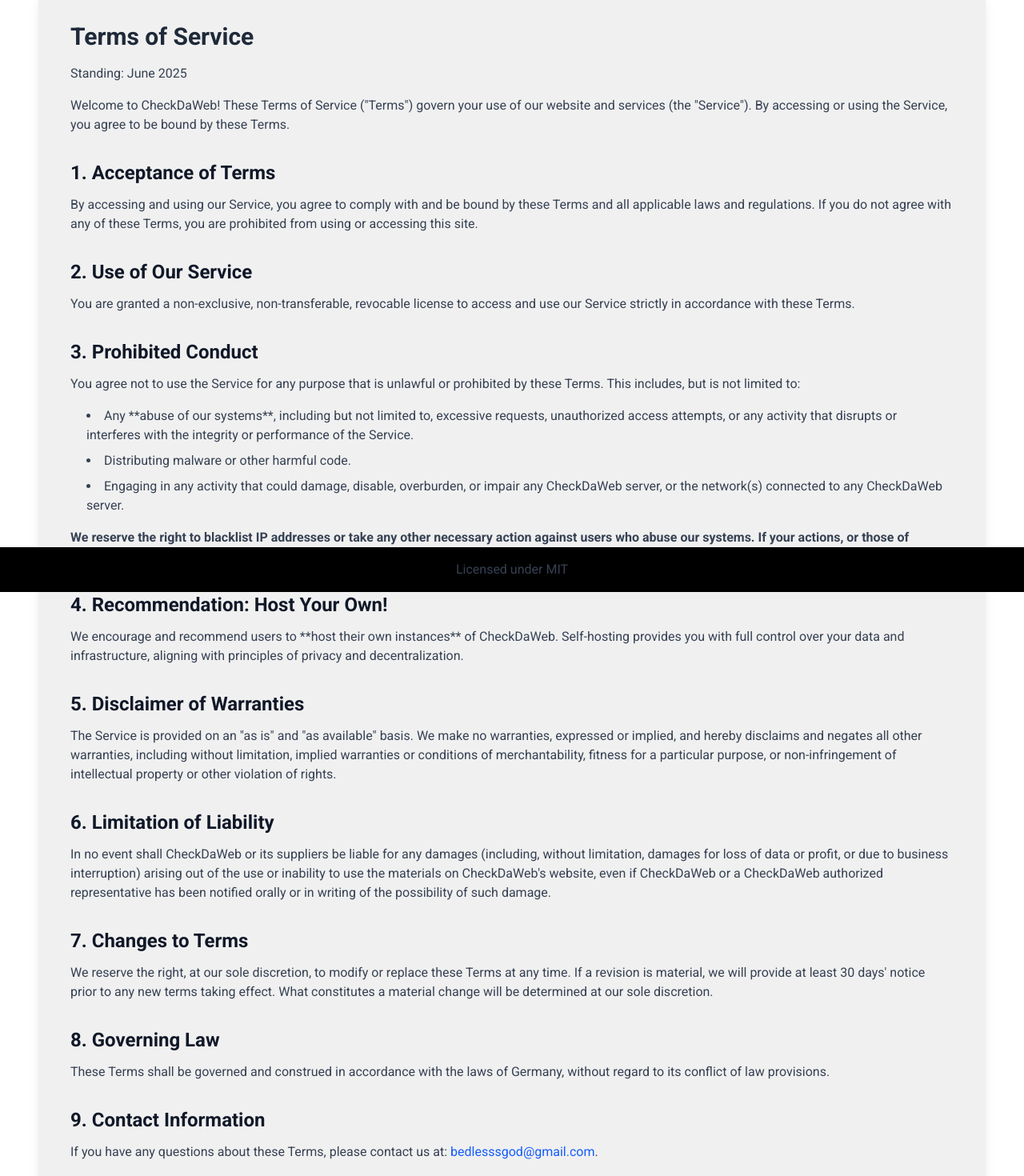
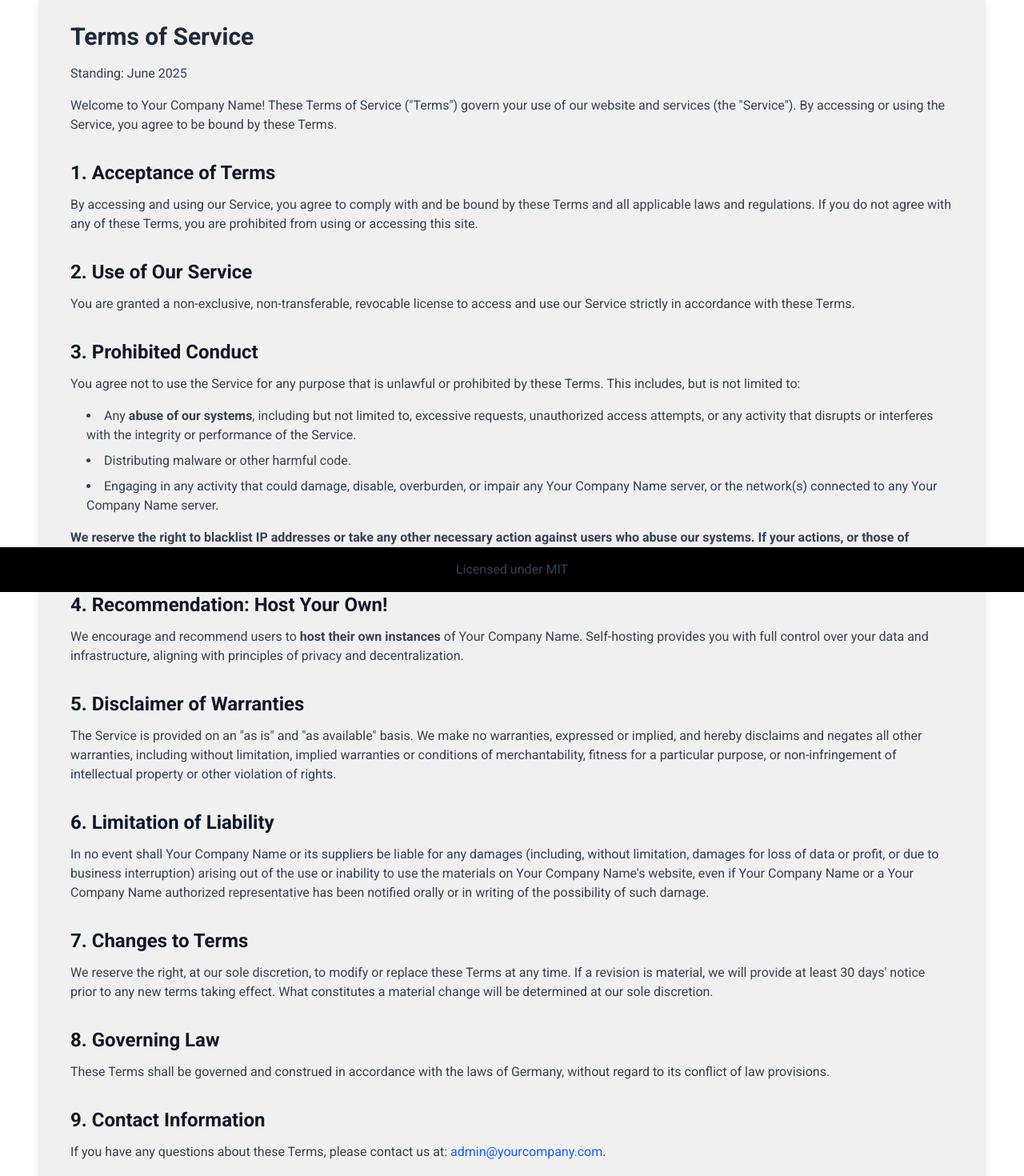
Before and after one commit to Bedlessdeus/CheckDaWeb, a SvelteKit app: page /tos in a window 1280 px wide. Shown: the part 60-1530 px from the top of the page at 80% size. Built offline with nearby package versions, Linux system fonts and the light colour scheme.

Commit message:
TOS & GDPR Update
+ Updated TOS & GDPR Pages to use environment variables for value (ex. Company Name, Company Email etc.)

```diff
--- a/src/routes/gdpr/+page.svelte
+++ b/src/routes/gdpr/+page.svelte
@@ -1,3 +1,7 @@
+<script>
+	import { env } from '$env/dynamic/public';
+</script>
+
 <div class="container mx-auto p-4 sm:p-8 md:p-10 lg:p-12">
 	<div
 		class="bg-secondary-light dark:bg-secondary-dark rounded-lg p-6 shadow-lg sm:p-8 md:p-10 dark:shadow-xl"
@@ -10,8 +14,8 @@
 
 		<div class="prose max-w-none">
 			<p class="mb-4 text-gray-700 dark:text-gray-300">
-				This Privacy Policy describes how CheckDaWeb ("we," "us," or "our") collects, uses, and
-				discloses your personal information when you use our website and services (the "Service").
+				This Privacy Policy describes how {env.PUBLIC_COMPANY_NAME} ("we," "us," or "our") collects,
+				uses, and discloses your personal information when you use our website and services (the "Service").
 			</p>
 			<p class="mb-4 text-gray-700 dark:text-gray-300">
 				We are committed to protecting your privacy and handling your data in an open and
@@ -24,12 +28,12 @@
 			</h2>
 			<p class="mb-4 text-gray-700 dark:text-gray-300">
 				The data controller responsible for your personal data is: <br />
-				Private By Design LLC <br />
-				Private By Design <br />
+				{env.PUBLIC_COMPANY_NAME}<br />
+				{env.PUBLIC_COMPANY_ADDRESS} <br />
 				<a
-					href="mailto:bedlesssgod@gmail.com"
+					href="mailto:{env.PUBLIC_COMPANY_EMAIL}"
 					class="text-blue-600 hover:underline dark:text-blue-400 dark:hover:underline"
-					>bedlesssgod@gmail.com</a
+					>{env.PUBLIC_COMPANY_EMAIL}</a
 				>
 			</p>
 
@@ -37,16 +41,18 @@
 				2. Information We Collect
 			</h2>
 			<p class="mb-4 text-gray-700 dark:text-gray-300">
-				**Strict No-Log Policy:** For our instance of CheckDaWeb, we operate with a strict **no-log
-				policy** as far as we control. This means we do not intentionally collect, store, or process
-				any personal identifiable information or usage logs from your interactions with our Service.
+				<strong>Strict No-Log Policy:</strong> For our instance of {env.PUBLIC_COMPANY_NAME}, we
+				operate with a strict <strong>no-log policy</strong> as far as we control. This means we do not
+				intentionally collect, store, or process any personal identifiable information or usage logs
+				from your interactions with our Service.
 			</p>
 			<p class="mb-4 text-gray-700 dark:text-gray-300">
 				While we implement this policy for our direct operations, please be aware that we cannot
 				control what your Internet Service Provider (ISP) or our datacenter may log.
 			</p>
 			<p class="mb-4 text-gray-700 dark:text-gray-300">
-				Our traffic is **end-to-end encrypted with HTTPS** to help protect your data in transit.
+				Our traffic is <strong>end-to-end encrypted with HTTPS</strong> to help protect your data in
+				transit.
 			</p>
 
 			<h2 class="mt-8 mb-4 text-2xl font-semibold text-gray-700 dark:text-gray-200">
@@ -75,37 +81,38 @@
 			</p>
 			<ul class="mb-4 list-inside list-disc space-y-2 text-gray-700 dark:text-gray-300">
 				<li>
-					**The right to access:** You have the right to request copies of your personal data.
+					<strong>The right to access:</strong> You have the right to request copies of your personal
+					data.
 				</li>
 				<li>
-					**The right to rectification:** You have the right to request that we correct any
-					information you believe is inaccurate. You also have the right to request that we complete
+					<strong>The right to rectification:</strong> You have the right to request that we correct
+					any information you believe is inaccurate. You also have the right to request that we complete
 					the information you believe is incomplete.
 				</li>
 				<li>
-					**The right to erasure:** You have the right to request that we erase your personal data,
-					under certain conditions.
+					<strong>The right to erasure:</strong> You have the right to request that we erase your personal
+					data, under certain conditions.
 				</li>
 				<li>
-					**The right to restrict processing:** You have the right to request that we restrict the
-					processing of your personal data, under certain conditions.
+					<strong>The right to restrict processing:</strong> You have the right to request that we restrict
+					the processing of your personal data, under certain conditions.
 				</li>
 				<li>
-					**The right to object to processing:** You have the right to object to our processing of
-					your personal data, under certain conditions.
+					<strong>The right to object to processing:</strong> You have the right to object to our processing
+					of your personal data, under certain conditions.
 				</li>
 				<li>
-					**The right to data portability:** You have the right to request that we transfer the data
-					that we have collected to another organization, or directly to you, under certain
+					<strong>The right to data portability:</strong> You have the right to request that we transfer
+					the data that we have collected to another organization, or directly to you, under certain
 					conditions.
 				</li>
 			</ul>
 			<p class="mb-4 text-gray-700 dark:text-gray-300">
 				If you make a request, we have one month to respond to you. If you would like to exercise
 				any of these rights, please contact us at: <a
-					href="mailto:bedlesssgod@gmail.com"
+					href="mailto:{env.PUBLIC_COMPANY_EMAIL}"
 					class="text-blue-600 hover:underline dark:text-blue-400 dark:hover:underline"
-					>bedlesssgod@gmail.com</a
+					>{env.PUBLIC_COMPANY_EMAIL}</a
 				>.
 			</p>
 
@@ -127,9 +134,9 @@
 			<ul class="mb-4 list-inside list-disc text-gray-700 dark:text-gray-300">
 				<li>
 					By email: <a
-						href="mailto:bedlesssgod@gmail.com"
+						href="mailto:{env.PUBLIC_COMPANY_EMAIL}"
 						class="text-blue-600 hover:underline dark:text-blue-400 dark:hover:underline"
-						>bedlesssgod@gmail.com</a
+						>{env.PUBLIC_COMPANY_EMAIL}</a
 					>
 				</li>
 			</ul>
--- a/src/routes/tos/+page.svelte
+++ b/src/routes/tos/+page.svelte
@@ -1,3 +1,7 @@
+<script>
+	import { env } from '$env/dynamic/public';
+</script>
+
 <div class="container mx-auto p-4 sm:p-8 md:p-10 lg:p-12">
 	<div
 		class="bg-secondary-light dark:bg-secondary-dark rounded-lg p-6 shadow-lg sm:p-8 md:p-10 dark:shadow-xl"
@@ -9,9 +13,9 @@
 		<p class="mb-4 !text-gray-700 dark:!text-gray-300">Standing: June 2025</p>
 		<div class="prose max-w-none">
 			<p class="mb-4 text-gray-700 dark:text-gray-300">
-				Welcome to CheckDaWeb! These Terms of Service ("Terms") govern your use of our website and
-				services (the "Service"). By accessing or using the Service, you agree to be bound by these
-				Terms.
+				Welcome to {env.PUBLIC_COMPANY_NAME}! These Terms of Service ("Terms") govern your use of
+				our website and services (the "Service"). By accessing or using the Service, you agree to be
+				bound by these Terms.
 			</p>
 
 			<h2 class="mt-8 mb-4 text-2xl font-semibold text-gray-700 dark:text-gray-200">
@@ -40,14 +44,14 @@
 			</p>
 			<ul class="mb-4 list-inside list-disc text-gray-700 dark:text-gray-300">
 				<li>
-					Any **abuse of our systems**, including but not limited to, excessive requests,
-					unauthorized access attempts, or any activity that disrupts or interferes with the
-					integrity or performance of the Service.
+					Any <strong>abuse of our systems</strong>, including but not limited to, excessive
+					requests, unauthorized access attempts, or any activity that disrupts or interferes with
+					the integrity or performance of the Service.
 				</li>
 				<li>Distributing malware or other harmful code.</li>
 				<li>
-					Engaging in any activity that could damage, disable, overburden, or impair any CheckDaWeb
-					server, or the network(s) connected to any CheckDaWeb server.
+					Engaging in any activity that could damage, disable, overburden, or impair any {env.PUBLIC_COMPANY_NAME}
+					server, or the network(s) connected to any {env.PUBLIC_COMPANY_NAME} server.
 				</li>
 			</ul>
 			<p class="mb-4 font-bold text-red-600 dark:text-red-400">
@@ -61,9 +65,9 @@
 				4. Recommendation: Host Your Own!
 			</h2>
 			<p class="mb-4 text-gray-700 dark:text-gray-300">
-				We encourage and recommend users to **host their own instances** of CheckDaWeb. Self-hosting
-				provides you with full control over your data and infrastructure, aligning with principles
-				of privacy and decentralization.
+				We encourage and recommend users to <strong>host their own instances</strong> of {env.PUBLIC_COMPANY_NAME}.
+				Self-hosting provides you with full control over your data and infrastructure, aligning with
+				principles of privacy and decentralization.
 			</p>
 
 			<h2 class="mt-8 mb-4 text-2xl font-semibold text-gray-700 dark:text-gray-200">
@@ -81,11 +85,11 @@
 				6. Limitation of Liability
 			</h2>
 			<p class="mb-4 text-gray-700 dark:text-gray-300">
-				In no event shall CheckDaWeb or its suppliers be liable for any damages (including, without
-				limitation, damages for loss of data or profit, or due to business interruption) arising out
-				of the use or inability to use the materials on CheckDaWeb's website, even if CheckDaWeb or
-				a CheckDaWeb authorized representative has been notified orally or in writing of the
-				possibility of such damage.
+				In no event shall {env.PUBLIC_COMPANY_NAME} or its suppliers be liable for any damages (including,
+				without limitation, damages for loss of data or profit, or due to business interruption) arising
+				out of the use or inability to use the materials on {env.PUBLIC_COMPANY_NAME}'s website,
+				even if {env.PUBLIC_COMPANY_NAME} or a {env.PUBLIC_COMPANY_NAME} authorized representative has
+				been notified orally or in writing of the possibility of such damage.
 			</p>
 
 			<h2 class="mt-8 mb-4 text-2xl font-semibold text-gray-700 dark:text-gray-200">
@@ -101,7 +105,7 @@
 				8. Governing Law
 			</h2>
 			<p class="mb-4 text-gray-700 dark:text-gray-300">
-				These Terms shall be governed and construed in accordance with the laws of Germany, without
+				These Terms shall be governed and construed in accordance with the laws of {env.PUBLIC_COMPANY_REGION}, without
 				regard to its conflict of law provisions.
 			</p>
 
@@ -110,9 +114,9 @@
 			</h2>
 			<p class="mb-4 text-gray-700 dark:text-gray-300">
 				If you have any questions about these Terms, please contact us at: <a
-					href="mailto:bedlesssgod@gmail.com"
+					href="mailto:{env.PUBLIC_COMPANY_EMAIL}"
 					class="text-blue-600 hover:underline dark:text-blue-400 dark:hover:underline"
-					>bedlesssgod@gmail.com</a
+					>{env.PUBLIC_COMPANY_EMAIL}</a
 				>.
 			</p>
 		</div>
```
Also changed, not shown: 2 other files (tests, documents, lock files or other folders).
